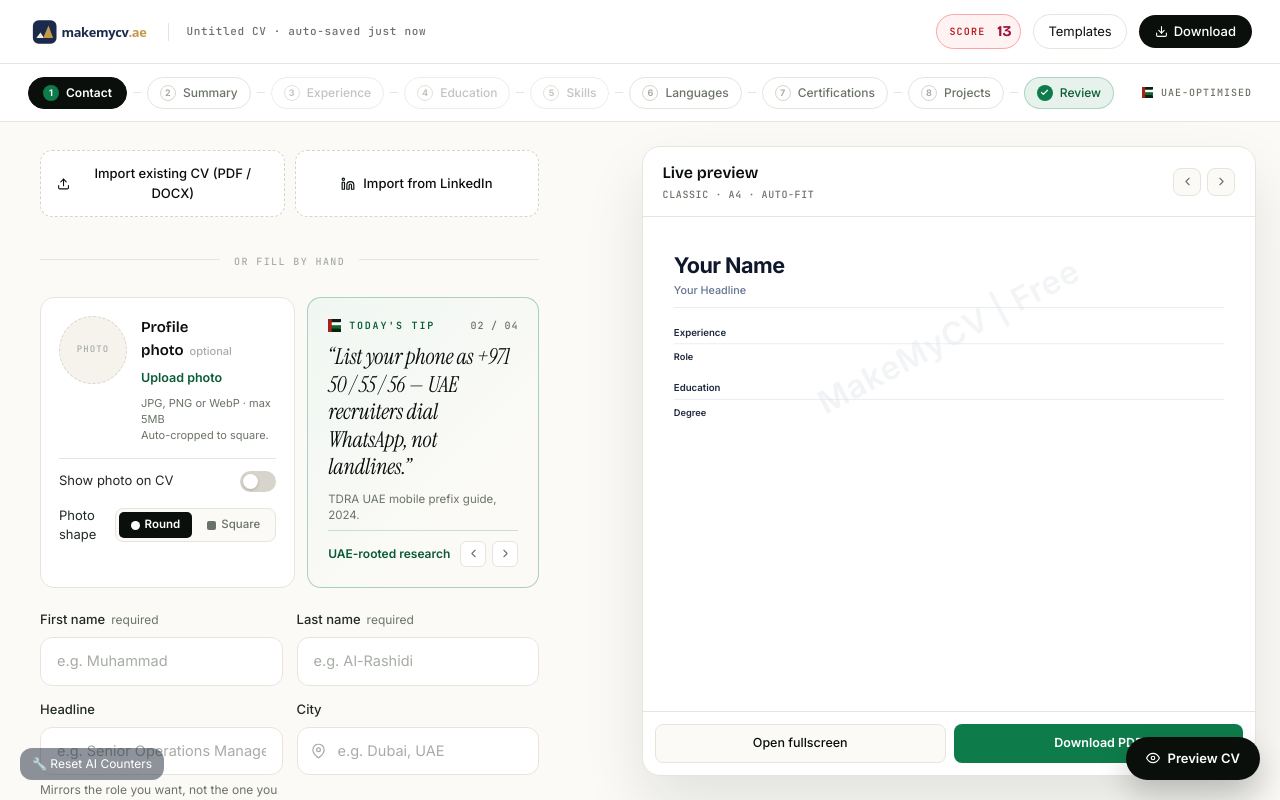
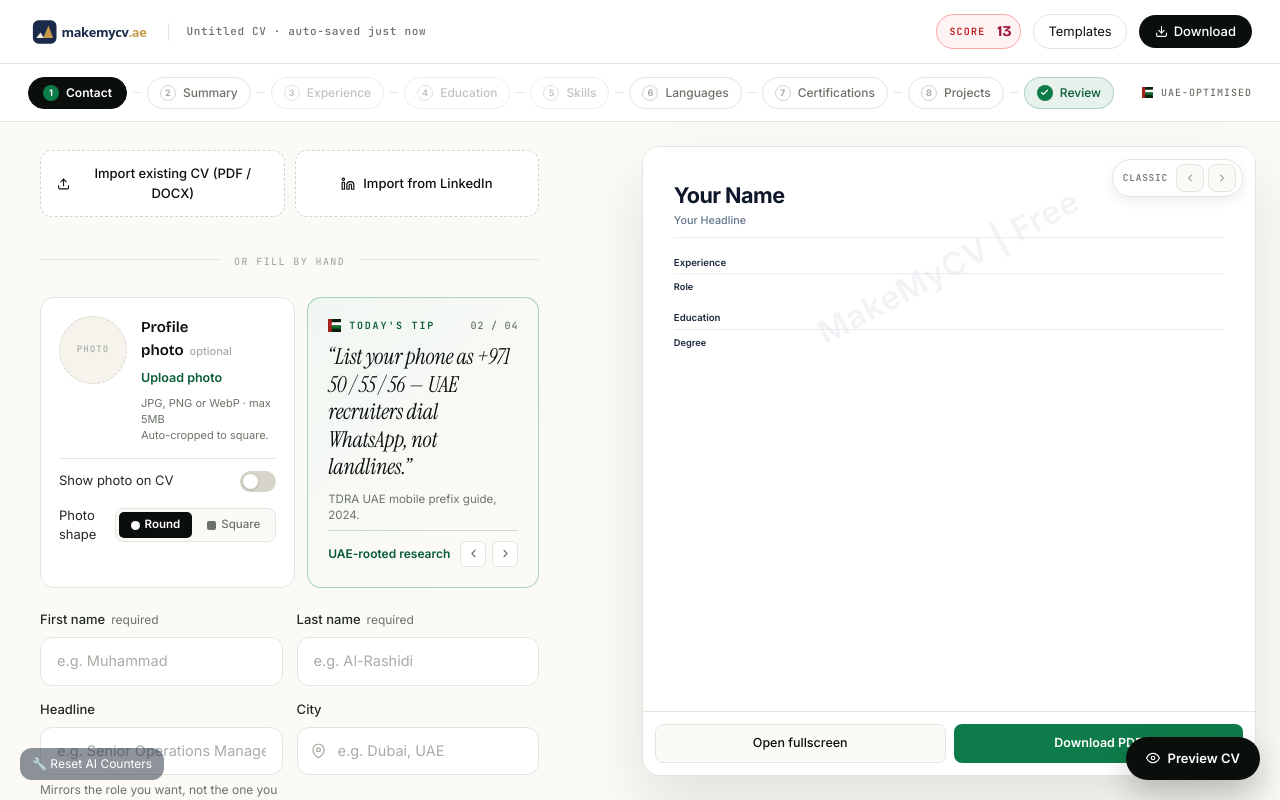
Before and after one commit to SpartanAbdullah/makemycv-app, a Next.js app: page /builder in a window 1280 px wide. Built offline with nearby package versions, Linux system fonts and the light colour scheme.

Commit message:
Live Preview area fixed visibility from top side

```diff
--- a/components/builder/BuilderShell.tsx
+++ b/components/builder/BuilderShell.tsx
@@ -296,49 +296,49 @@ const PreviewDrawer = ({
         zIndex: 5,
       }}
     >
-      {/* Drawer header */}
+      {/* Drawer body — scrollable CV render area (fills the drawer top-to-footer
+          so users see as much of their CV as possible while editing). */}
+      <DrawerPreviewBody />
+
+      {/* Floating template-cycle pill — overlaid on the top-right of the
+          preview so navigation stays accessible without stealing vertical
+          space from the CV render. */}
       <div
         style={{
-          padding: "14px 20px",
-          borderBottom: "1px solid var(--ff-line)",
+          position: "absolute",
+          top: 12,
+          right: 12,
           display: "flex",
-          justifyContent: "space-between",
           alignItems: "center",
-          flexShrink: 0,
+          gap: 4,
+          padding: "4px 6px 4px 10px",
+          background: "rgba(255,255,255,0.92)",
+          backdropFilter: "blur(6px)",
+          border: "1px solid var(--ff-line)",
+          borderRadius: 999,
+          boxShadow: "0 4px 12px rgba(15,23,42,0.08)",
+          zIndex: 6,
         }}
       >
-        <div>
-          <div
+        <span
           style={{
-              fontFamily: "var(--font-display)",
-              fontSize: 16,
-              color: "var(--ff-ink)",
-              fontWeight: 600,
+            fontFamily: "var(--font-mono)",
+            fontSize: 9.5,
+            color: "var(--ff-muted)",
+            letterSpacing: "0.08em",
+            textTransform: "uppercase",
+            marginRight: 4,
           }}
         >
-            Live preview
-          </div>
-          <div
-            style={{
-              fontFamily: "var(--font-mono)",
-              fontSize: 10,
-              color: "var(--ff-muted)",
-              letterSpacing: "0.06em",
-              marginTop: 2,
-              textTransform: "uppercase",
-            }}
-          >
-            {template.name} · A4 · auto-fit
-          </div>
-        </div>
-        <div style={{ display: "flex", gap: 6 }}>
+          {template.name}
+        </span>
         <button
           type="button"
           onClick={onPrevTemplate}
           aria-label="Previous template"
           style={drawerChevronBtn}
         >
-            <Icon name="chevron-left" size={13} color="var(--ff-muted)" />
+          <Icon name="chevron-left" size={12} color="var(--ff-muted)" />
         </button>
         <button
           type="button"
@@ -346,13 +346,9 @@ const PreviewDrawer = ({
           aria-label="Next template"
           style={drawerChevronBtn}
         >
-            <Icon name="chevron-right" size={13} color="var(--ff-muted)" />
+          <Icon name="chevron-right" size={12} color="var(--ff-muted)" />
         </button>
       </div>
-      </div>
-
-      {/* Drawer body — scrollable CV render area */}
-      <DrawerPreviewBody />
 
       {/* Drawer footer */}
       <div
```
Lines whose indentation alone changed are shown as unchanged.
